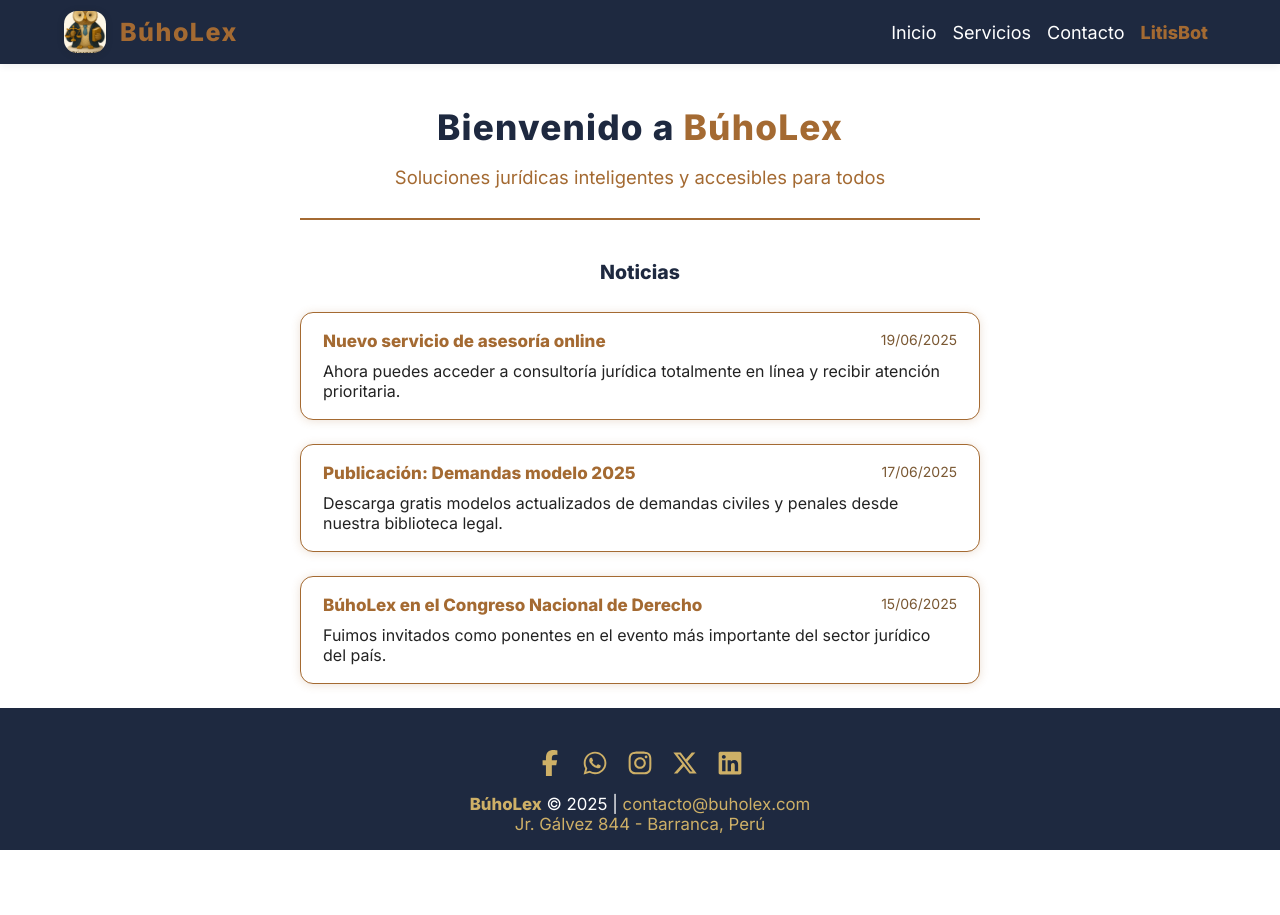
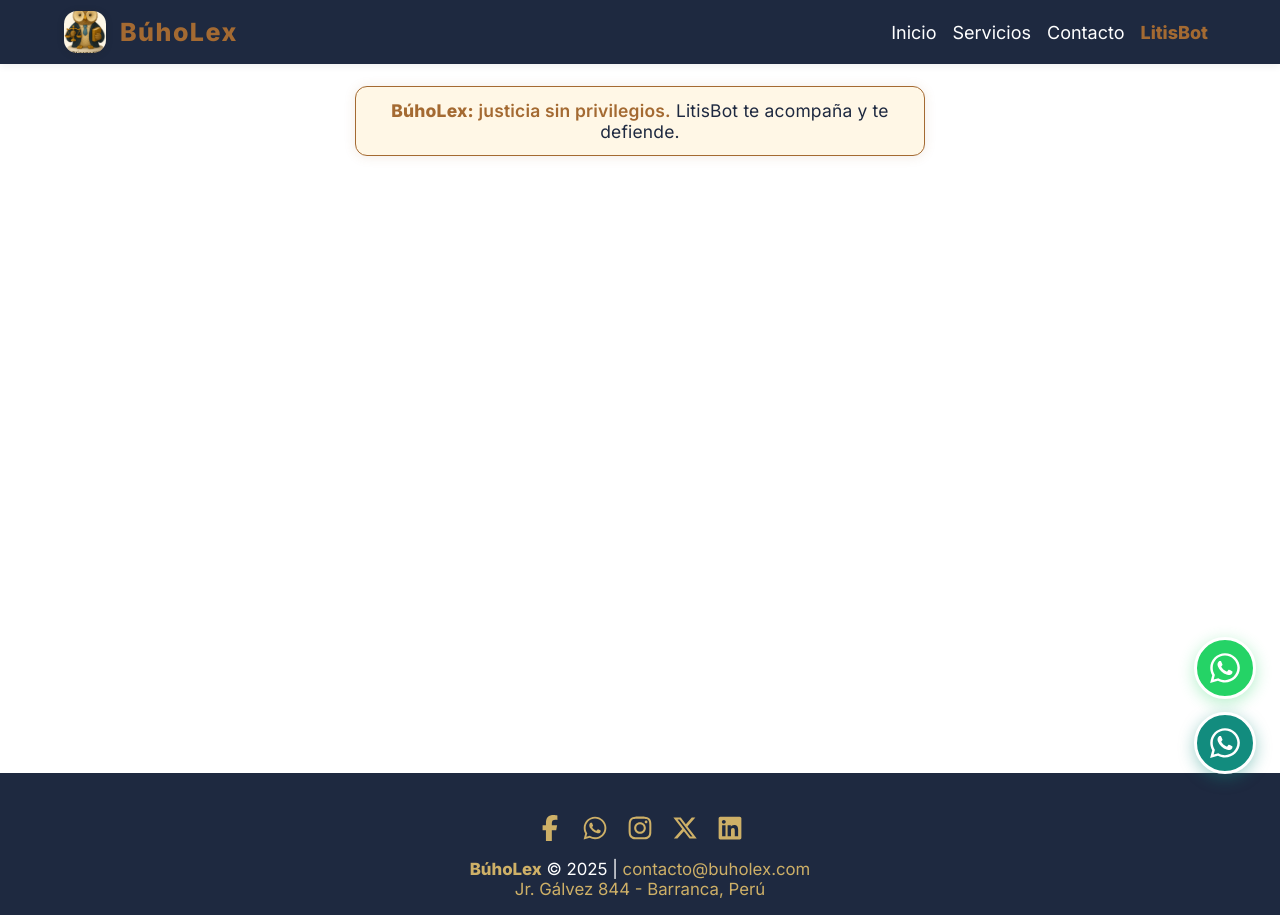
Before and after one commit to ebrunofrei/buholex, a React (Vite) app: page / in a window 1280 px wide. Before the commit the page ends 850 px from the top, so only its background shows below. Built offline with nearby package versions, Linux system fonts and the light colour scheme.

Commit message:
Agrega banner institucional en todas las páginas y botón flotante de WhatsApp

```diff
--- a/src/App.jsx
+++ b/src/App.jsx
@@ -1,21 +1,45 @@
 import React from "react";
 import Navbar from "./components/Navbar";
+import BannerEslogan from "./components/BannerEslogan";
 import Footer from "./components/Footer";
-import Home from "./pages/Home";
+import WhatsAppFloat from "./components/WhatsAppFloat";
+// Si usas react-router-dom, importa aquí tus rutas/páginas
+// import { Routes, Route } from "react-router-dom";
+// import Home from "./pages/Home";
+// import Nosotros from "./pages/Nosotros";
+// import Servicios from "./pages/Servicios";
+// import Contacto from "./pages/Contacto";
 
 function App() {
   return (
     <div>
       <Navbar />
-      <main style={{
-        minHeight: "70vh",
-        padding: "32px 12px 0 12px",
-        maxWidth: 980,
-        margin: "0 auto"
-      }}>
-        <Home />
+      <BannerEslogan />
+
+      <main
+        style={{
+          minHeight: "70vh",
+          padding: "32px 12px 0 12px",
+          maxWidth: 980,
+          margin: "0 auto"
+        }}
+      >
+        {/* Aquí puedes usar rutas o un componente de página */}
+        {/* Si usas rutas: */}
+        {/*
+        <Routes>
+          <Route path="/" element={<Home />} />
+          <Route path="/nosotros" element={<Nosotros />} />
+          <Route path="/servicios" element={<Servicios />} />
+          <Route path="/contacto" element={<Contacto />} />
+        </Routes>
+        */}
+        {/* O si es una sola página: */}
+        {/* <Home /> */}
       </main>
+
       <Footer />
+      <WhatsAppFloat />
     </div>
   );
 }
--- /dev/null
+++ b/src/components/BannerEslogan.jsx
@@ -0,0 +1,34 @@
+import React from "react";
+import { motion } from "framer-motion";
+
+export default function BannerEslogan() {
+  return (
+    <motion.div
+      initial={{ opacity: 0, y: -22 }}
+      animate={{ opacity: 1, y: 0 }}
+      transition={{ duration: 1 }}
+      style={{
+        background: "#fff7e6",
+        border: "1.5px solid #a46a32",
+        color: "#a46a32",
+        borderRadius: 12,
+        fontWeight: 600,
+        fontSize: "1.09rem",
+        maxWidth: 520,
+        margin: "22px auto 25px auto",
+        boxShadow: "0 1px 12px #a46a3222",
+        padding: "13px 24px",
+        letterSpacing: 0.2,
+        textAlign: "center"
+      }}
+    >
+      <span style={{ fontWeight: 700, color: "#a46a32" }}>
+        BúhoLex:
+      </span>{" "}
+      justicia sin privilegios.
+      <span style={{ color: "#1e2940", fontWeight: 500 }}>
+        {" "}LitisBot te acompaña y te defiende.
+      </span>
+    </motion.div>
+  );
+}
--- /dev/null
+++ b/src/components/WhatsAppFloat.jsx
@@ -0,0 +1,83 @@
+import React from "react";
+import { FaWhatsapp } from "react-icons/fa6";
+
+export default function WhatsAppFloat() {
+  // Número principal (cámbialo si deseas)
+  const numeroNormal = "51922038280"; // SIN "+" NI ESPACIOS
+  const numeroBusiness = "51922038280"; // Puedes cambiar si tienes otro para Business
+  const mensaje = encodeURIComponent("¡Hola! Solicito información sobre los servicios de BúhoLex.");
+
+  // Detectar móvil (UserAgent simple)
+  const isMobile = /Android|iPhone|iPad|iPod|Opera Mini|IEMobile|WPDesktop/i.test(navigator.userAgent);
+
+  // URL para WhatsApp normal
+  const urlNormal = isMobile
+    ? `https://api.whatsapp.com/send?phone=${numeroNormal}&text=${mensaje}`
+    : `https://web.whatsapp.com/send?phone=${numeroNormal}&text=${mensaje}`;
+
+  // URL para WhatsApp Business
+  const urlBusiness = isMobile
+    ? `https://api.whatsapp.com/send?phone=${numeroBusiness}&text=${mensaje}`
+    : `https://web.whatsapp.com/send?phone=${numeroBusiness}&text=${mensaje}`;
+
+  return (
+    <div style={{
+      position: "fixed",
+      bottom: 26,
+      right: 24,
+      zIndex: 999,
+      display: "flex",
+      flexDirection: "column",
+      gap: 13
+    }}>
+      {/* Botón WhatsApp Normal */}
+      <a
+        href={urlNormal}
+        target="_blank"
+        rel="noopener noreferrer"
+        aria-label="Chatea con nosotros en WhatsApp"
+        style={{
+          background: "#25d366",
+          color: "#fff",
+          borderRadius: "50%",
+          width: 56,
+          height: 56,
+          display: "flex",
+          alignItems: "center",
+          justifyContent: "center",
+          boxShadow: "0 4px 16px #25d36655",
+          fontSize: 34,
+          transition: "box-shadow 0.2s, transform 0.2s",
+          border: "3px solid #fff"
+        }}
+        title="Chatea por WhatsApp"
+      >
+        <FaWhatsapp />
+      </a>
+      {/* Botón WhatsApp Business */}
+      <a
+        href={urlBusiness}
+        target="_blank"
+        rel="noopener noreferrer"
+        aria-label="Chatea con nosotros en WhatsApp Business"
+        style={{
+          background: "#128C7E",
+          color: "#fff",
+          borderRadius: "50%",
+          width: 56,
+          height: 56,
+          display: "flex",
+          alignItems: "center",
+          justifyContent: "center",
+          boxShadow: "0 4px 16px #128C7E66",
+          fontSize: 34,
+          transition: "box-shadow 0.2s, transform 0.2s",
+          border: "3px solid #fff"
+        }}
+        title="Chatea por WhatsApp Business"
+      >
+        <FaWhatsapp />
+      </a>
+    </div>
+  );
+}
--- a/src/pages/Home.jsx
+++ b/src/pages/Home.jsx
@@ -1,9 +1,38 @@
 import React from "react";
-import Noticias from "./Noticias"; // Solo importar, NO declarar ni exportar
+import Noticias from "./Noticias";
+import { motion } from "framer-motion"; // Si no tienes instalado, haz: npm install framer-motion
 
 export default function Home() {
   return (
     <div style={{ width: "100%", textAlign: "center" }}>
+      {/* Banner del eslogan */}
+      <motion.div
+        initial={{ opacity: 0, y: -24 }}
+        animate={{ opacity: 1, y: 0 }}
+        transition={{ duration: 1 }}
+        style={{
+          background: "#fff7e6",
+          border: "1.5px solid #a46a32",
+          color: "#a46a32",
+          borderRadius: 12,
+          fontWeight: 600,
+          fontSize: "1.13rem",
+          maxWidth: 510,
+          margin: "22px auto 30px auto",
+          boxShadow: "0 1px 12px #a46a3222",
+          padding: "13px 24px",
+          letterSpacing: 0.3,
+        }}
+      >
+        <span style={{ fontWeight: 700, color: "#a46a32" }}>
+          BúhoLex:
+        </span>{" "}
+        justicia sin privilegios.{" "}
+        <span style={{ color: "#1e2940", fontWeight: 500 }}>
+          LitisBot te acompaña y te defiende.
+        </span>
+      </motion.div>
+
       <h1 style={{
         fontSize: "2.2rem",
         fontWeight: 800,
@@ -24,5 +53,4 @@ export default function Home() {
       <hr />
       <Noticias />
     </div>
-  );
-}
+  )
```
